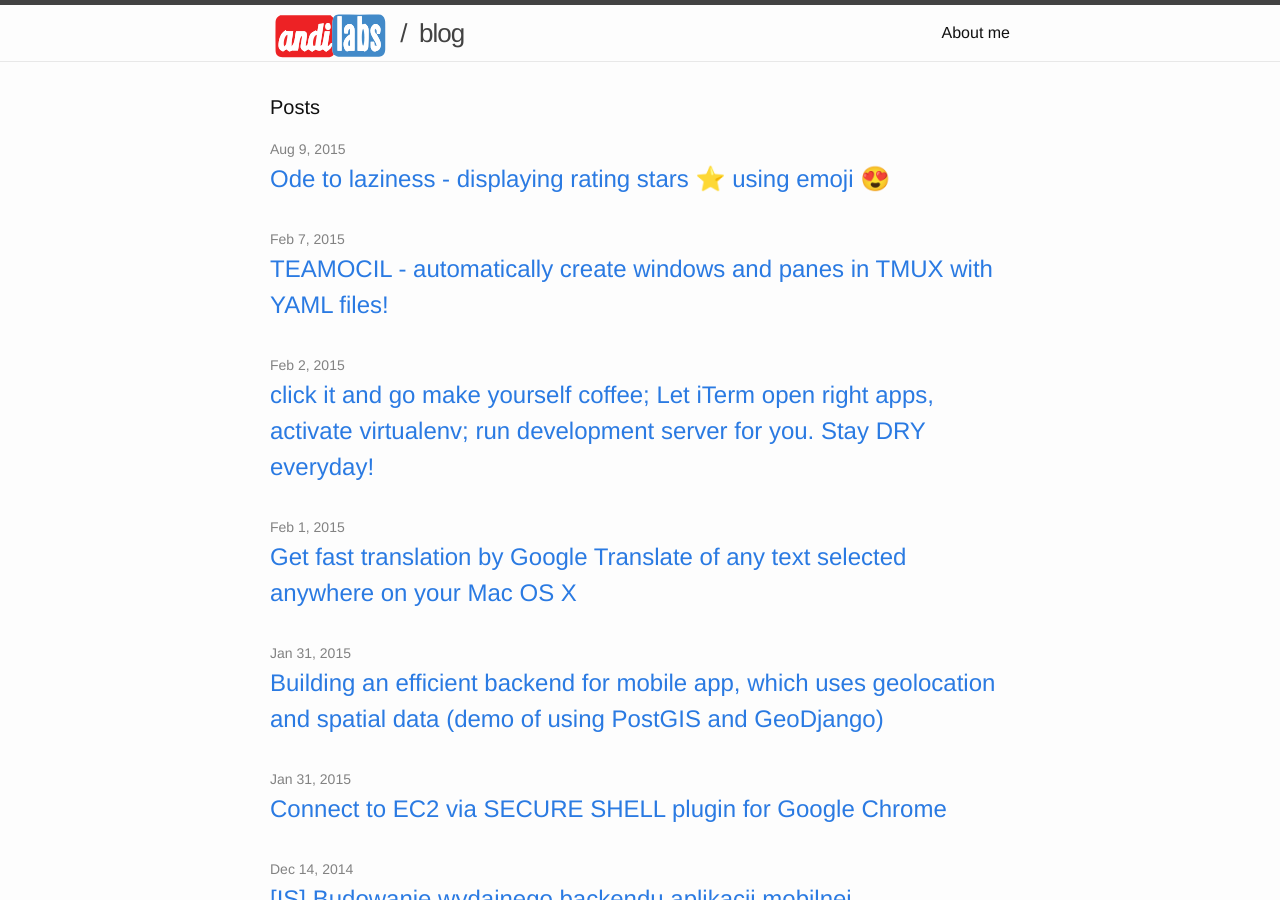
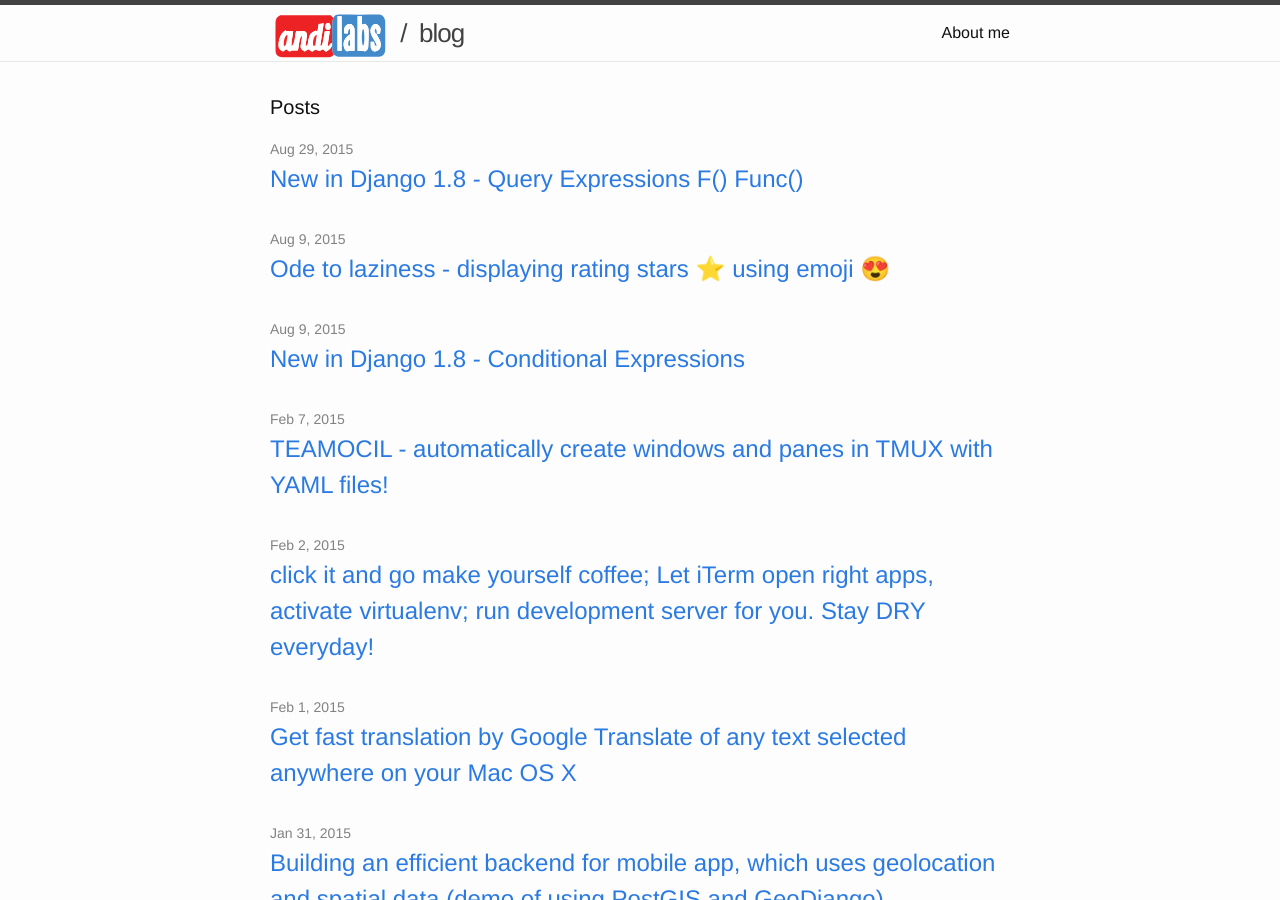
Before and after one commit to f4ww4z/andilabs.github.io, a Jekyll site: the page built from index.html, in a window 1280 px wide and 900 px high. Built offline with Jekyll 4.4.1, drawn with Linux system fonts in a browser that asks for light colours; part of the change alters nothing that is shown.

Commit message:
posts django expressions func f case when

```diff
--- a/_config.yml
+++ b/_config.yml
@@ -11,3 +11,4 @@ github_username:  andilabs
 
 # Build settings
 markdown: kramdown
+excerpt_separator: ""
--- /dev/null
+++ b/_posts/2015-08-08-django-1.8-new-stuff-in-db-models-conditional-expressions-case-when-value.markdown
@@ -0,0 +1,44 @@
+---
+layout: post
+published: true
+title:  "New in Django 1.8 - Conditional Expressions"
+date:   2015-08-09 11:10:00
+categories: andilabs blog python django db-models conditional-expression extra no-more
+---
+[inspired by this SO question...](http://stackoverflow.com/questions/10329849/django-order-by-specific-order/31611225#31611225)
+Imagine you want force Django to some custome ordering. And you wish to do it on big queryset, and don't want nasty hacks with lambdas and lists in Python, but want use the power of your database.
+The database sudocode could look something like this:
+    order by
+
+    (case
+
+        when id = 5 then 1
+
+        when id = 2 then 2
+
+        when id = 3 then 3
+
+        when id = 1 then 4
+
+        when id = 4 then 5
+
+    end) asc
+
+Example solution using django 1.8 conditional expressions (Case, When) may be:
+
+{% highlight python %}
+from django.db.models import Case, When, Value, IntegerField
+
+SomeModel.objects.annotate(
+    custom_order=Case(
+        When(id=5, then=Value(1)),
+        When(id=2, then=Value(2)),
+        When(id=3, then=Value(3)),
+        When(id=1, then=Value(4)),
+        When(id=4, then=Value(5)),
+        output_field=IntegerField(),
+    )
+).order_by('custom_order')
+{% endhighlight %}
+
+More about conditional expressions in Django: [https://docs.djangoproject.com/en/1.8/ref/models/conditional-expressions/](https://docs.djangoproject.com/en/1.8/ref/models/conditional-expressions/)
--- /dev/null
+++ b/_posts/2015-08-10-django-1.8-new-db-models-expressions-F-Func.markdown
@@ -0,0 +1,60 @@
+---
+layout: post
+published: true
+title:  "New in Django 1.8 - Query Expressions F() Func()"
+date:   2015-08-29 10:05:00
+categories: django django-1-8 expressions Func F
+---
+
+After brief info about F() I would like to show you Func(), which I find really sexy way to execute database specific functions wihout need of using extra or even stranger raw.
+
+[https://docs.djangoproject.com/en/1.8/ref/models/database-functions/](https://docs.djangoproject.com/en/1.8/ref/models/database-functions/)
+
+>The classes documented below provide a way for users to use **functions provided by the underlying database as annotations, aggregations, or filters in Django**. Functions are also expressions, so they can be used and combined with other expressions like aggregate functions.
+
+[https://docs.djangoproject.com/en/1.8/ref/models/expressions/](https://docs.djangoproject.com/en/1.8/ref/models/expressions/)
+
+Use cases:
+----------
+
+Using [postgres regexp_replace](http://www.postgresql.org/docs/9.4/static/functions-matching.html#FUNCTIONS-POSIX-REGEXP) for creating annotated version of field with escaping certain chars
+=======================================================
+
+(in this case chars not allowed as windows file names: `*"/[]:;|=><,|`) and having annotated save name to our model. From postgres documentation we can find out, that this db function usage should looks like this:
+
+    regexp_replace(string text, pattern text, replacement text [, flags text])
+
+Example of using `regexp_replace` from inside of Django by cool `Func`:
+
+{% highlight python %}
+SomeModel.objects.all().annotate(
+    escaped_save_name=Func(
+        F('some_field'),
+        Value('[\*\"\/\\\[\]\:\;\|\=\>\<\,\|]'), Value('-'), Value('g'),
+        function='regexp_replace',
+    )
+)
+{% endhighlight %}
+
+We pass to func:
+
+**F()** with name of certain database field
+
+**Value()** with needed args, that is: pattern text, replacment text, g flag saying that we want replace each occurence (not only the first one)
+
+kwarg **function** specifying database function we want execute on F() with args
+
+Using [postgres array_length](http://www.postgresql.org/docs/8.4/static/functions-array.html) for annotatting model with length of its array field to sort by this length.
+============================================================================
+
+
+{% highlight python %}
+SomeModel.objects.all().annotate(
+    some_array_field_len=
+        Func(
+            F('some_array_field'),
+            function='array_length',
+            *(1,)
+        )
+).order_by('some_array_field_len')
+{% endhighlight %}
```
